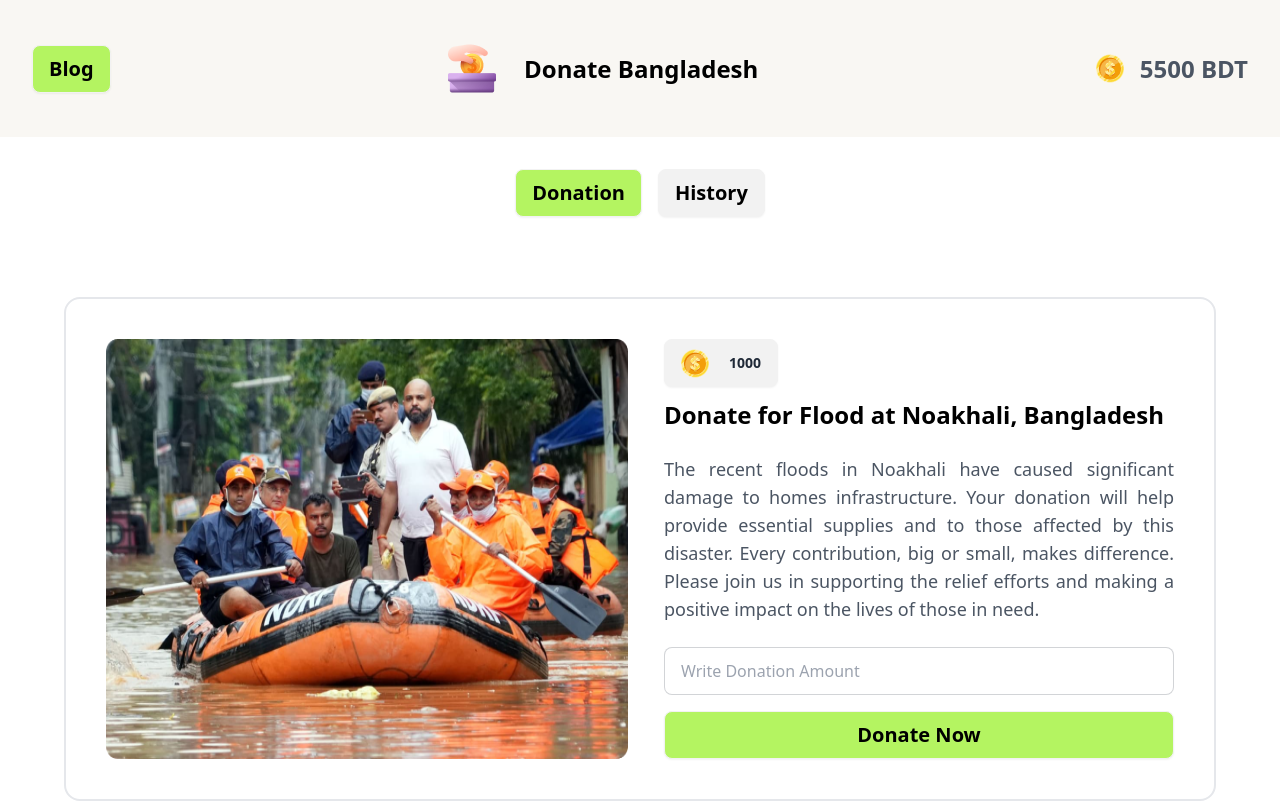
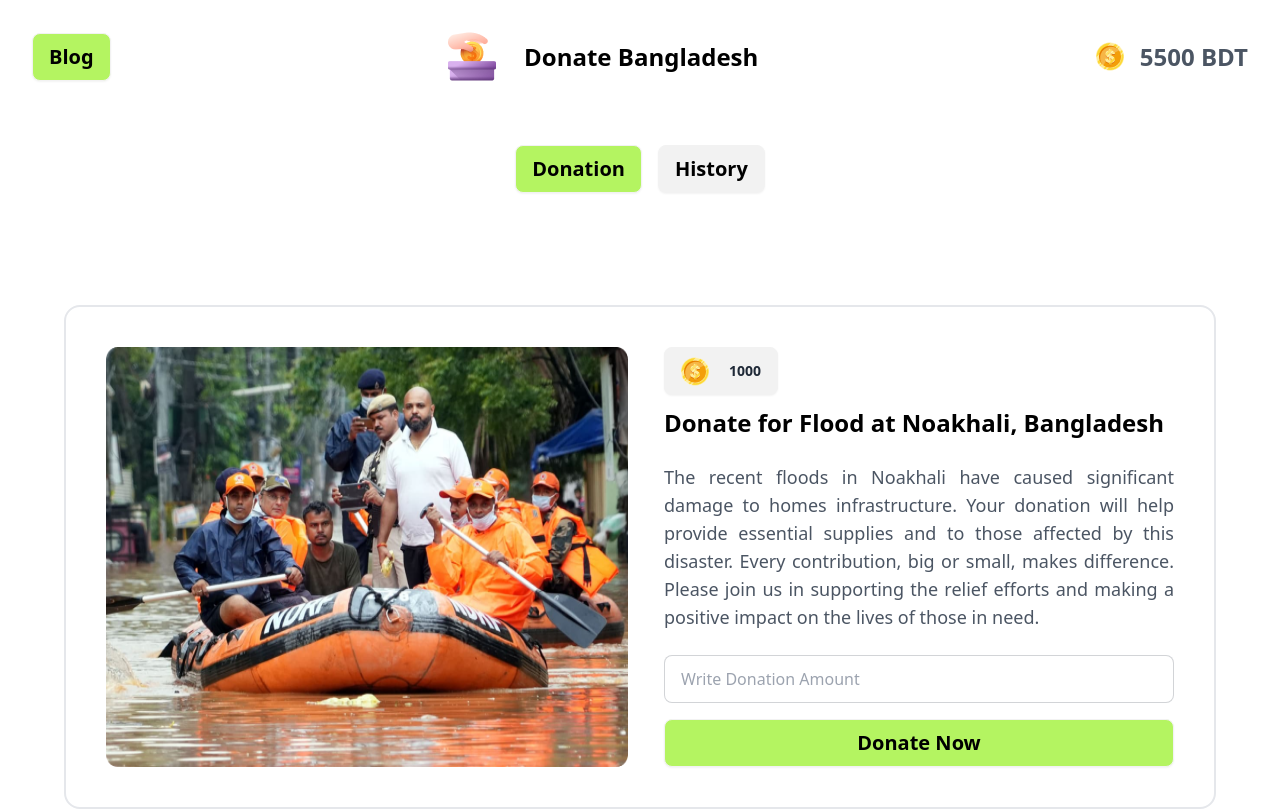
Before and after one commit to farhana988/GiveWithHeart, a plain HTML site: page index.html in a window 1280 px wide. Shown: the top 810 px of the page. Drawn offline with nearby package versions, Linux system fonts and the light colour scheme.

Commit message:
nav sticky

```diff
--- a/index.html
+++ b/index.html
@@ -38,7 +38,7 @@
   </head>
   <body>
     <!-- navbar -->
-    <nav class="py-11 bg-[#F9F7F3]">
+    <nav class="py-8 bg-transparent sticky top-0 backdrop-blur-3xl z-50">
       <div class="container mx-auto flex items-center justify-between px-8">
         <button class="btn bg-primary font-bold text-xl text-black">
           <a href="blog.html">Blog</a>
@@ -53,16 +53,17 @@
             <span id="total-balance">5500</span> BDT</h2>
         </div>
       </div>
+       <!-- toggle bar -->
+
+       <div class="container mx-auto mt-16">
+        <div class="flex items-center justify-center space-x-4">
+        <button id="donation-toggle" class="btn bg-primary font-bold text-xl text-black ">Donation</button>
+        <button id="history-toggle" class="btn font-bold text-xl text-black ">History</button>
+    </div>
     </nav>
 
     <main>
-        <!-- toggle bar -->
 
-            <div class="container mx-auto mt-8">
-                <div class="flex items-center justify-center mb-6 space-x-4">
-                <button id="donation-toggle" class="btn bg-primary font-bold text-xl text-black ">Donation</button>
-                <button id="history-toggle" class="btn font-bold text-xl text-black ">History</button>
-            </div>
 
              <!-- Donation page  -->
               <div id="donation-page">
```
